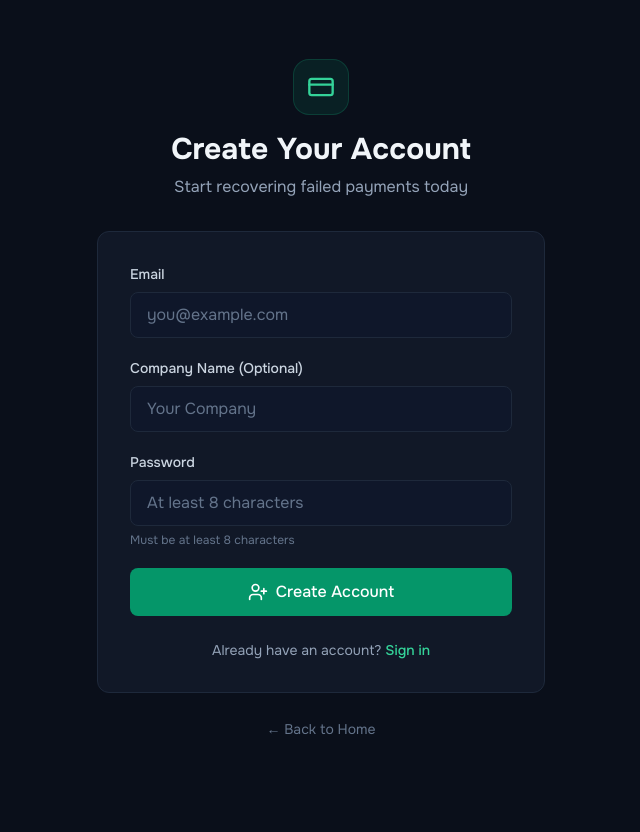
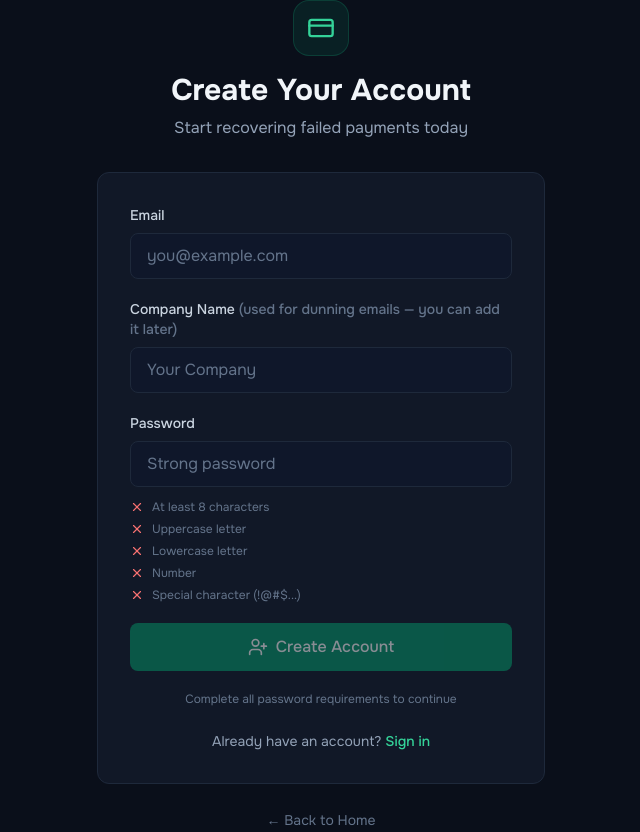
Before and after one commit to omniologynow-rgb/paiploy, a React (Vite) app in the folder frontend/: page /register in a window 1280 px wide. Shown: the whole page, without its empty margins (319-959 px from the left). Before the commit the page ends 800 px from the top, so only its background shows below. Built offline with nearby package versions, Linux system fonts and the light colour scheme; no server answers.

Commit message:
fix(retest): Register.tsx — error handling + validation feedback

```diff
--- a/frontend/src/pages/Register.tsx
+++ b/frontend/src/pages/Register.tsx
@@ -1,7 +1,15 @@
-import React, { useState } from 'react';
+import React, { useState, useMemo } from 'react';
 import { Link, useNavigate } from 'react-router-dom';
-import { CreditCard, UserPlus } from 'lucide-react';
+import { CreditCard, UserPlus, Check, X } from 'lucide-react';
 import { useAuth } from '../context/AuthContext';
+
+const passwordRules = [
+  { label: 'At least 8 characters', test: (pw: string) => pw.length >= 8 },
+  { label: 'Uppercase letter', test: (pw: string) => /[A-Z]/.test(pw) },
+  { label: 'Lowercase letter', test: (pw: string) => /[a-z]/.test(pw) },
+  { label: 'Number', test: (pw: string) => /\d/.test(pw) },
+  { label: 'Special character (!@#$...)', test: (pw: string) => /[!@#$%^&*()_+\-=\[\]{};'\\":\\|,.<>\/?`~]/.test(pw) },
+];
 
 export const Register: React.FC = () => {
   const [email, setEmail] = useState('');
@@ -9,22 +17,31 @@ export const Register: React.FC = () => {
   const [companyName, setCompanyName] = useState('');
   const [error, setError] = useState('');
   const [loading, setLoading] = useState(false);
+  const [touched, setTouched] = useState(false);
   const { register } = useAuth();
   const navigate = useNavigate();
 
+  const ruleResults = useMemo(() => passwordRules.map(r => r.test(password)), [password]);
+  const allPassed = ruleResults.every(Boolean);
+  const emailValid = /^[^\s@]+@[^\s@]+\.[^\s@]+$/.test(email.trim());
+
   const handleSubmit = async (e: React.FormEvent) => {
     e.preventDefault();
+    setTouched(true);
     setError('');
-    if (password.length < 8) {
-      setError('Password must be at least 8 characters');
-      return;
-    }
+
+    // Custom validation
+    if (!email.trim()) { setError('Email is required'); return; }
+    if (!emailValid) { setError('Please enter a valid email address'); return; }
+    if (!allPassed) { setError('Password does not meet all requirements'); return; }
+
     setLoading(true);
     try {
-      await register(email, password, companyName || undefined);
+      await register(email.trim(), password, companyName.trim() || undefined);
       navigate('/onboarding');
     } catch (err: any) {
-      setError(err.message || 'Failed to register');
+      const msg = err?.message || 'Failed to register';
+      setError(typeof msg === 'string' ? msg : String(msg));
     } finally {
       setLoading(false);
     }
@@ -50,7 +67,7 @@ export const Register: React.FC = () => {
             </div>
           )}
 
-          <form onSubmit={handleSubmit} className="space-y-5">
+          <form onSubmit={handleSubmit} className="space-y-5" noValidate>
             <div>
               <label htmlFor="email" className="block text-sm font-medium text-slate-300 mb-2">Email</label>
               <input
@@ -59,14 +76,22 @@ export const Register: React.FC = () => {
                 type="email"
                 value={email}
                 onChange={(e) => setEmail(e.target.value)}
-                required
-                className="input-field"
+                onBlur={() => setTouched(true)}
+                className={`input-field ${touched && !email.trim() ? 'border-red-500/50' : ''}`}
                 placeholder="you@example.com"
               />
+              {touched && !email.trim() && (
+                <p className="mt-1.5 text-xs text-red-400">Email is required</p>
+              )}
+              {touched && email.trim() && !emailValid && (
+                <p className="mt-1.5 text-xs text-red-400">Please enter a valid email address</p>
+              )}
             </div>
 
             <div>
-              <label htmlFor="companyName" className="block text-sm font-medium text-slate-300 mb-2">Company Name (Optional)</label>
+              <label htmlFor="companyName" className="block text-sm font-medium text-slate-300 mb-2">
+                Company Name <span className="text-slate-500">(used for dunning emails — you can add it later)</span>
+              </label>
               <input
                 id="companyName"
                 data-testid="register-company"
@@ -75,6 +100,7 @@ export const Register: React.FC = () => {
                 onChange={(e) => setCompanyName(e.target.value)}
                 className="input-field"
                 placeholder="Your Company"
+                maxLength={100}
               />
             </div>
 
@@ -86,22 +112,35 @@ export const Register: React.FC = () => {
                 type="password"
                 value={password}
                 onChange={(e) => setPassword(e.target.value)}
-                required
-                minLength={8}
                 className="input-field"
-                placeholder="At least 8 characters"
+                placeholder="Strong password"
               />
-              <p className="mt-1.5 text-xs text-slate-500">Must be at least 8 characters</p>
+              {/* Password strength checklist — always visible */}
+              <ul className="mt-3 space-y-1.5" data-testid="password-rules">
+                {passwordRules.map((rule, i) => (
+                  <li key={rule.label} className="flex items-center gap-2 text-xs">
+                    {ruleResults[i] ? (
+                      <Check className="h-3.5 w-3.5 text-emerald-400 flex-shrink-0" />
+                    ) : (
+                      <X className="h-3.5 w-3.5 text-red-400 flex-shrink-0" />
+                    )}
+                    <span className={ruleResults[i] ? 'text-emerald-400' : 'text-slate-500'}>{rule.label}</span>
+                  </li>
+                ))}
+              </ul>
             </div>
 
             <button
               type="submit"
               data-testid="register-submit"
-              disabled={loading}
+              disabled={loading || !allPassed}
               className="w-full btn-primary py-3 flex items-center justify-center gap-2 disabled:opacity-50 disabled:cursor-not-allowed disabled:hover:scale-100"
             >
               {loading ? 'Creating account...' : <><UserPlus className="h-5 w-5" /> Create Account</>}
             </button>
+            {!allPassed && (
+              <p className="text-center text-xs text-slate-500">Complete all password requirements to continue</p>
+            )}
           </form>
 
           <div className="mt-6 text-center">
```
